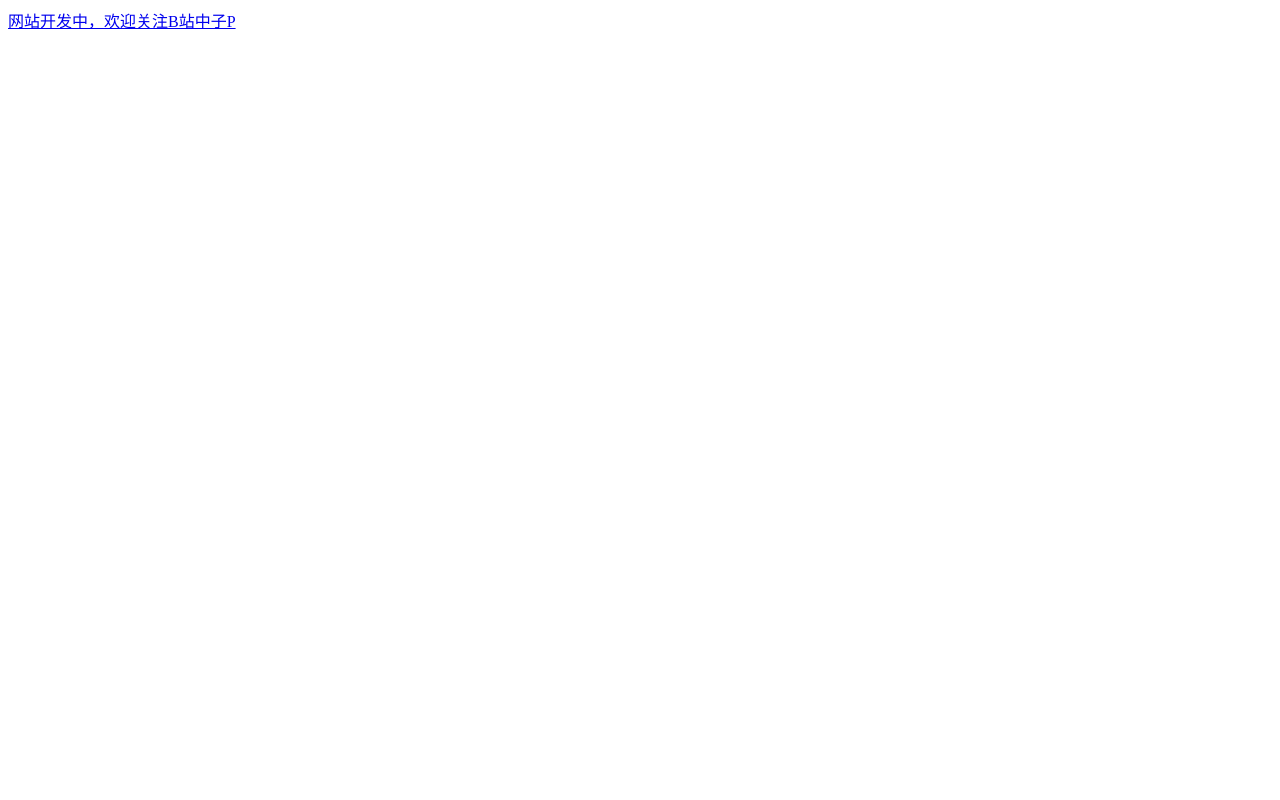
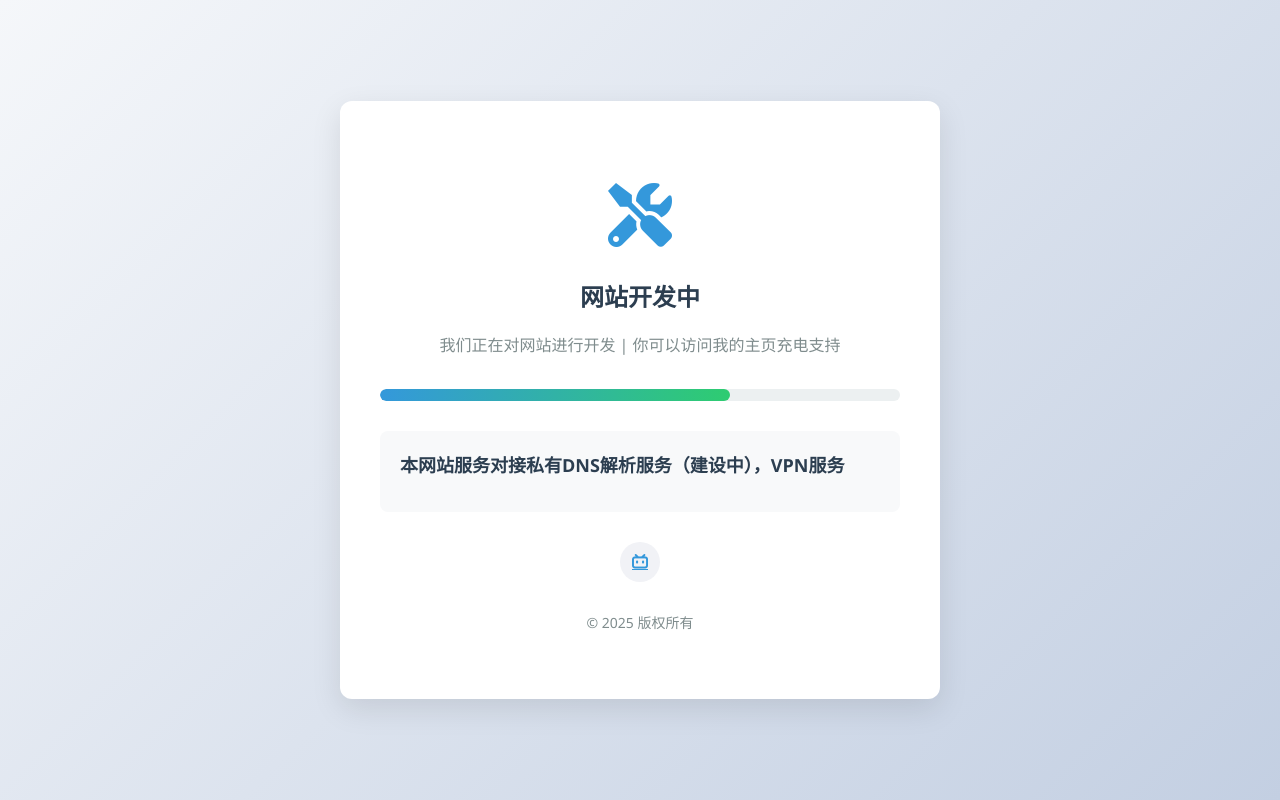
Before and after one commit to StarRailHub/StarRailHub.github.io, a plain HTML site: page index.html in a window 1280 px wide. Drawn offline with Linux system fonts and the light colour scheme.

Commit message:
Update index.html

```diff
--- a/index.html
+++ b/index.html
@@ -1,4 +1,213 @@
-<html>
+<!DOCTYPE html>
+<html lang="zh-CN">
+<head>
+    <meta charset="UTF-8">
+    <meta name="viewport" content="width=device-width, initial-scale=1.0">
+    <title>网站维护中 - 公司名称</title>
+    <style>
+        * {
+            margin: 0;
+            padding: 0;
+            box-sizing: border-box;
+            font-family: 'Segoe UI', Tahoma, Geneva, Verdana, sans-serif;
+        }
+
+        body {
+            background: linear-gradient(135deg, #f5f7fa 0%, #c3cfe2 100%);
+            min-height: 100vh;
+            display: flex;
+            justify-content: center;
+            align-items: center;
+            padding: 20px;
+            color: #333;
+        }
+
+        .container {
+            background: white;
+            border-radius: 12px;
+            box-shadow: 0 10px 30px rgba(0, 0, 0, 0.1);
+            width: 100%;
+            max-width: 600px;
+            padding: 40px;
+            text-align: center;
+        }
+
+        .logo {
+            margin-bottom: 30px;
+        }
+
+        .logo h1 {
+            color: #2c3e50;
+            font-size: 28px;
+            font-weight: 700;
+        }
+
+        .main-icon {
+            font-size: 64px;
+            margin-bottom: 20px;
+            color: #3498db;
+        }
+
+        h2 {
+            color: #2c3e50;
+            margin-bottom: 20px;
+            font-size: 24px;
+        }
+
+        p {
+            color: #7f8c8d;
+            line-height: 1.6;
+            margin-bottom: 25px;
+        }
+
+        .progress-container {
+            background: #ecf0f1;
+            border-radius: 10px;
+            height: 12px;
+            margin: 30px 0;
+            overflow: hidden;
+        }
+
+        .progress-bar {
+            background: linear-gradient(90deg, #3498db, #2ecc71);
+            height: 100%;
+            width: 65%;
+            border-radius: 10px;
+            animation: progressAnimation 1.5s ease-in-out infinite alternate;
+        }
+
+        @keyframes progressAnimation {
+            0% { width: 65%; }
+            100% { width: 68%; }
+        }
+
+        .contact-info {
+            background: #f8f9fa;
+            border-radius: 8px;
+            padding: 20px;
+            margin: 25px 0;
+            text-align: left;
+        }
+
+        .contact-info h3 {
+            color: #2c3e50;
+            margin-bottom: 15px;
+            font-size: 18px;
+            display: flex;
+            align-items: center;
+        }
+
+        .contact-info h3 i {
+            margin-right: 10px;
+            color: #3498db;
+        }
+
+        .contact-list {
+            list-style: none;
+        }
+
+        .contact-list li {
+            margin: 12px 0;
+            display: flex;
+            align-items: center;
+        }
+
+        .contact-list i {
+            width: 24px;
+            margin-right: 12px;
+            color: #3498db;
+        }
+
+        .contact-list a {
+            color: #3498db;
+            text-decoration: none;
+            transition: color 0.3s;
+        }
+
+        .contact-list a:hover {
+            color: #2c3e50;
+            text-decoration: underline;
+        }
+
+        .social-links {
+            display: flex;
+            justify-content: center;
+            gap: 15px;
+            margin-top: 30px;
+        }
+
+        .social-links a {
+            display: flex;
+            align-items: center;
+            justify-content: center;
+            width: 40px;
+            height: 40px;
+            border-radius: 50%;
+            background: #f1f2f6;
+            color: #3498db;
+            transition: all 0.3s;
+        }
+
+        .social-links a:hover {
+            background: #3498db;
+            color: white;
+            transform: translateY(-3px);
+        }
+
+        .footer {
+            margin-top: 30px;
+            color: #95a5a6;
+            font-size: 14px;
+        }
+
+        @media (max-width: 480px) {
+            .container {
+                padding: 25px;
+            }
+
+            .main-icon {
+                font-size: 48px;
+            }
+
+            h2 {
+                font-size: 20px;
+            }
+        }
+    </style>
+    <link rel="stylesheet" href="https://cdnjs.cloudflare.com/ajax/libs/font-awesome/6.0.0/css/all.min.css">
+</head>
 <body>
-<p><a href="https://space.bilibili.com/3493280457165617">网站开发中，欢迎关注B站中子P</a>
+    <div class="container">
+        <div class="logo">
+            <h1></h1>
+        </div>
+
+        <div class="main-icon">
+            <i class="fas fa-tools"></i>
+        </div>
+
+        <h2>网站开发中</h2>
+
+        <p>我们正在对网站进行开发 | 你可以访问我的主页充电支持</p>
+
+        <div class="progress-container">
+            <div class="progress-bar"></div>
+        </div>
+
+        <div class="contact-info">
+            <h3> 本网站服务对接私有DNS解析服务（建设中），VPN服务</h3>
+
+
+        </div>
+         <div class="social-links">
+            <a href="https://space.bilibili.com/3493280457165617" aria-label="Bilibili"><i class="fab fa-bilibili"></i></a>
+
+        </div>
+
+
+        <div class="footer">
+            <p>© 2025 版权所有</p>
+        </div>
+    </div>
+</body>
 </html>
```
